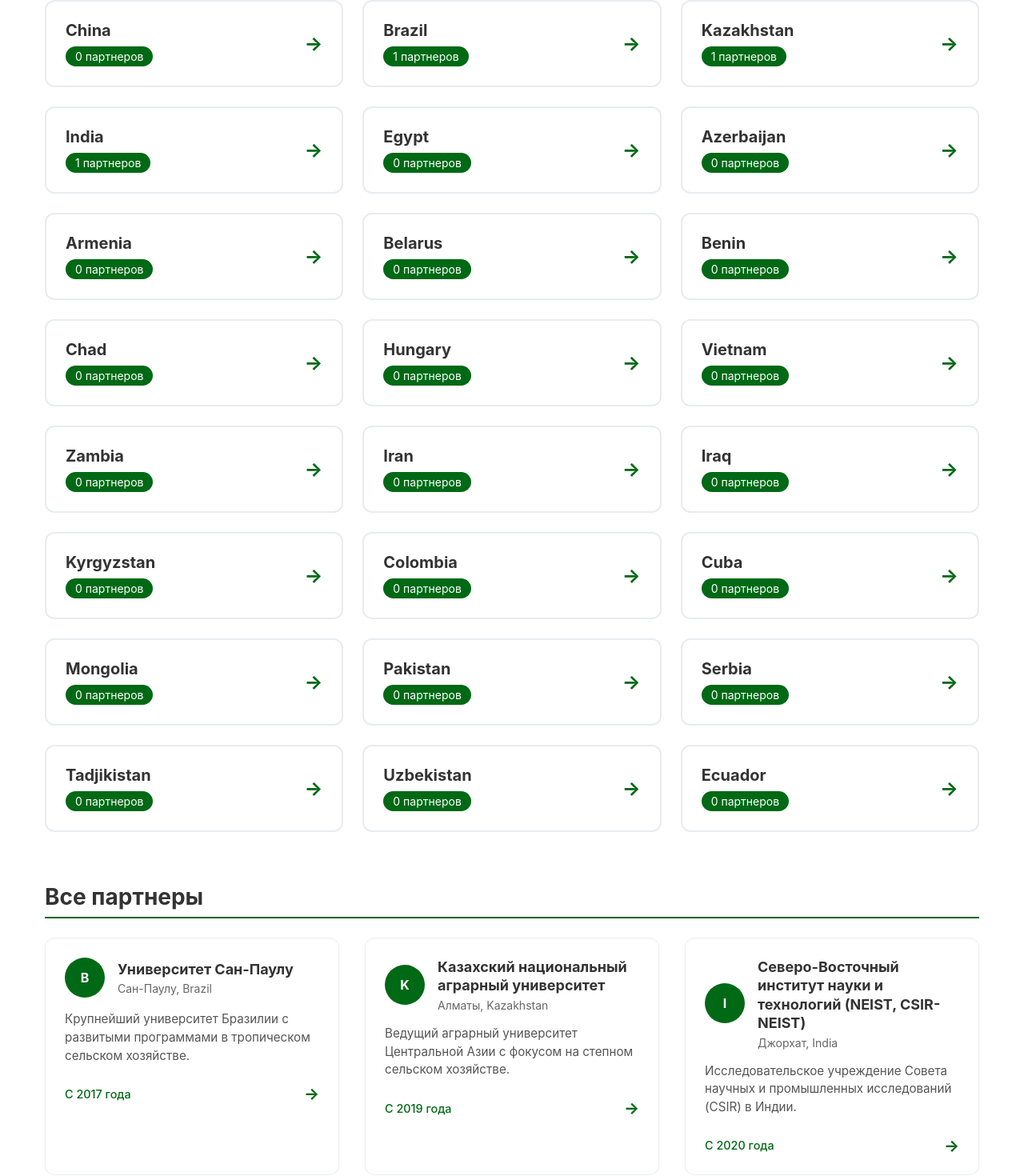
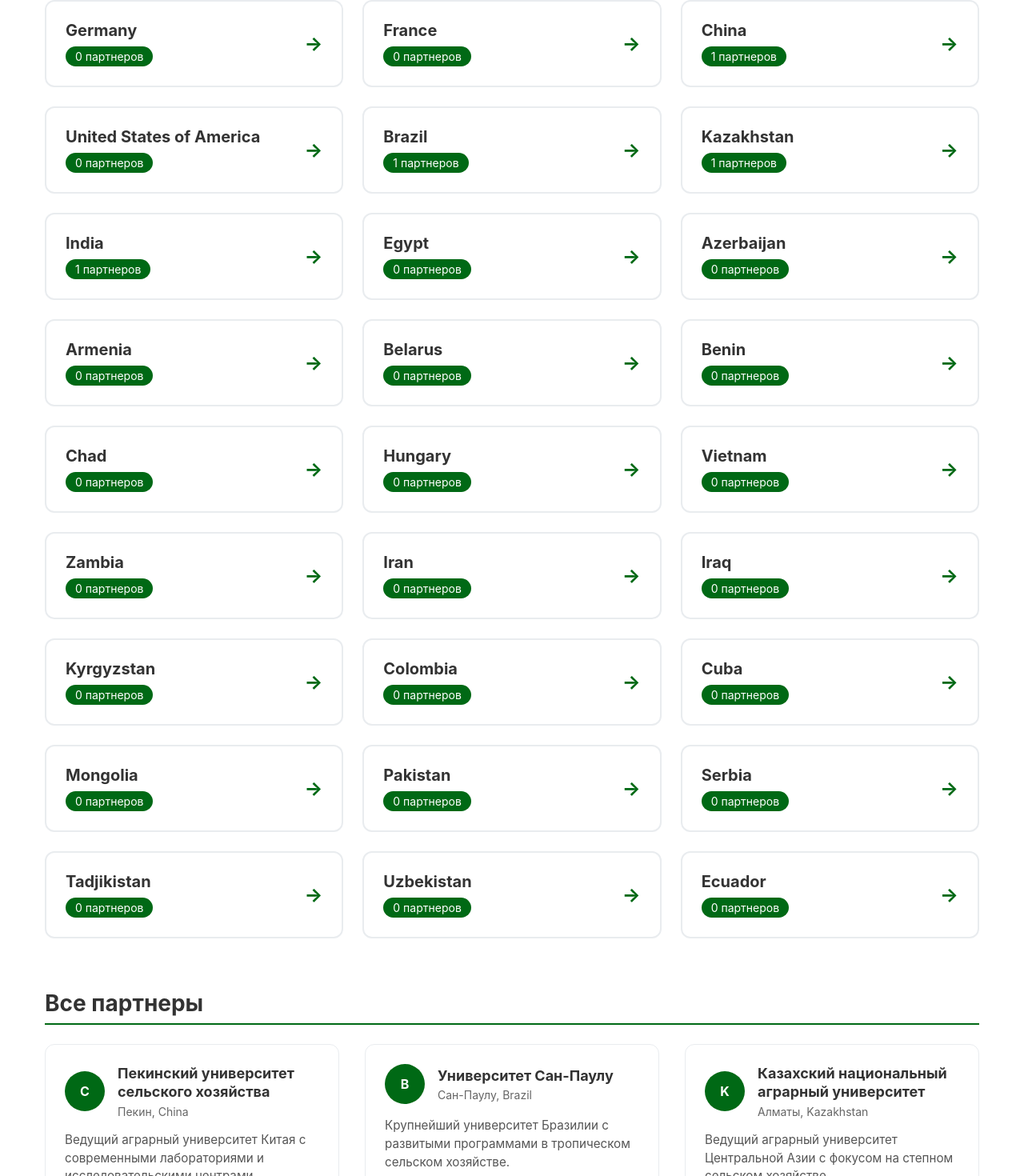
Before and after one commit to Xalamor/timiryazev-academy-partners, a Next.js app: page /partners in a window 1280 px wide. Shown: the part 499-1969 px from the top of the page at 80% size. Built offline with nearby package versions, Linux system fonts and the light colour scheme.

Commit message:
Return China

```diff
--- a/app/partners.ts
+++ b/app/partners.ts
@@ -13,6 +13,22 @@
 }
 
 export const PARTNERS: Partner[] = [
+  {
+    id: "beijing-agro",
+    name: "Пекинский университет сельского хозяйства",
+    country: "China",
+    city: "Пекин",
+    description:
+      "Ведущий аграрный университет Китая с современными лабораториями и исследовательскими центрами.",
+    year: 2018,
+    programs: [
+      "Обмен преподавателями",
+      "Совместные публикации",
+      "Технологический трансфер",
+    ],
+    website: "https://www.cau.edu.cn",
+    studentsCount: 200,
+  },
   {
     id: "sao-paulo",
     name: "Университет Сан-Паулу",
@@ -60,7 +76,10 @@
 ];
 
 export const PARTNER_COUNTRIES = [
+  "Germany",
+  "France",
   "China",
+  "United States of America",
   "Brazil",
   "Kazakhstan",
   "India",
@@ -87,7 +106,16 @@
 ];
 
 export const PARTNER_DATA: Record<string, string[]> = {
+  Germany: [
+    "Берлинский университет им. Гумбольдта",
+    "Мюнхенский технический университет",
+  ],
+  France: ["Университет Париж-Сакле"],
   China: ["Пекинский университет сельского хозяйства"],
+  "United States of America": [
+    "Университет Калифорнии, Дэвис",
+    "Корнеллский университет",
+  ],
   Brazil: ["Университет Сан-Паулу"],
   Kazakhstan: ["Казахский национальный аграрный университет"],
   India:["Северо-Восточный институт науки и технологий (NEIST, CSIR-NEIST)"]
```
